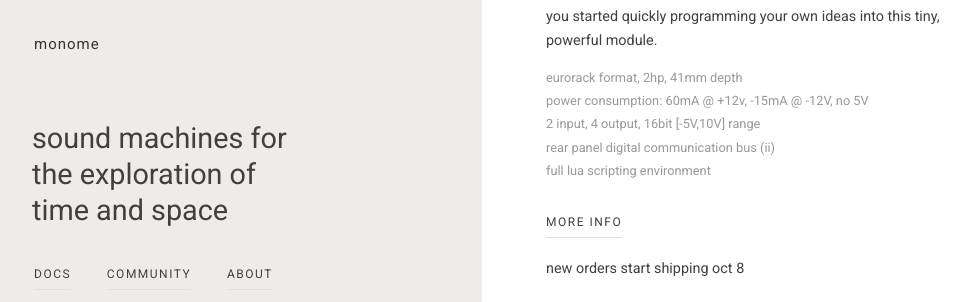
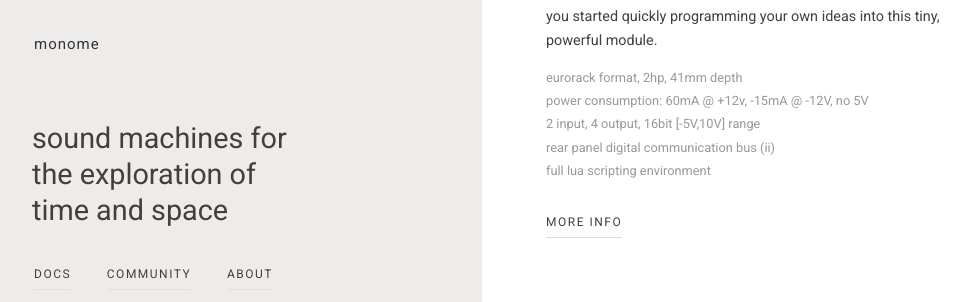
Before and after one commit to monome/monome.github.io, a Jekyll site: the page built from index.html, in a window 1280 px wide and 900 px high, scrolled down 1765 px, cut to the strip 0-302 px from the top of the window. Shown: the whole strip, without its empty margins (30-1000 px from the left). Built offline with Jekyll 4.4.1, drawn with Linux system fonts in a browser that asks for light colours.

Commit message:
ship date

```diff
--- a/index.html
+++ b/index.html
@@ -40,7 +40,6 @@
 <a href="{{ site.url }}/docs/crow" class="ui-text ui-link">More Info</a>
 {% include buy-crow.html %}
 </div>
-<p>new orders start shipping oct 8</p>
 </div>
 
 <iframe src="https://player.vimeo.com/video/128746859?color=ffffff&title=0&byline=0&portrait=0" width="640" height="360" frameborder="0" webkitallowfullscreen mozallowfullscreen allowfullscreen></iframe>
```
